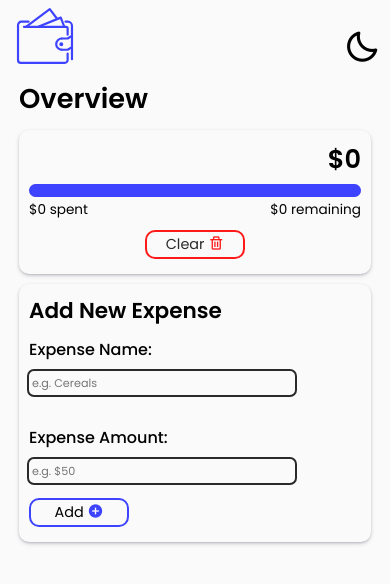
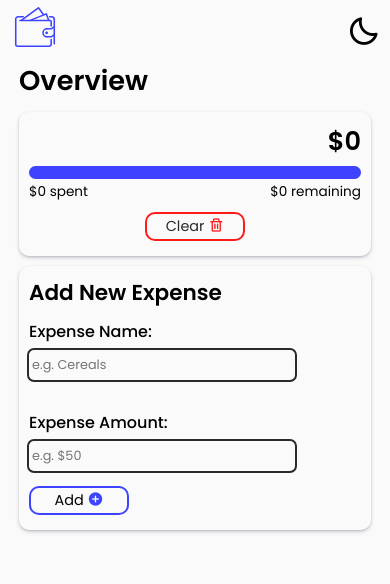
Before and after one commit to chrismbah/Spend-Smart, a React (Vite) app: page /budget in a window 390 px wide. Shown: the top 584 px of the page. Built offline with nearby package versions, Linux system fonts and the light colour scheme.

Commit message:
Minor changes

```diff
--- a/src/components/Budget/Budget.css
+++ b/src/components/Budget/Budget.css
@@ -123,6 +123,7 @@
     font-size: 1.02rem;
     outline: 2.5px solid var(--black-theme-2);
 }
+
 .new-expense .info input:focus{
     outline: 2.5px solid var(--secondary-theme-2);
 }
@@ -160,9 +161,6 @@
         width: 95%;
         margin-top: 0px;
     }
-    .new-expense .info input{
-        width: 100%;
-    }
     .budget .overview-title{
         font-size: 1.7rem;
     }
@@ -192,8 +190,12 @@
         font-size: 1rem;
     }
     .new-expense .info input{
-        font-size: .8rem;
+        font-size: .9rem;
         width: 250px;
+        height: 30px;
+    }
+    .new-expense .info input::placeholder{
+        font-size: 1rem;
     }
     .new-expense .info{
         flex-direction: column;
@@ -209,7 +211,7 @@
 }
 @media screen and (max-width:400px){
     .new-expense .info input::placeholder{
-        font-size: .7rem;
+        font-size: .8rem;
     }
     .new-expense .info input{
         font-size: .8rem;
--- a/src/components/Navbar/Nav.css
+++ b/src/components/Navbar/Nav.css
@@ -26,6 +26,13 @@
     .nav{
         width: 95%;
     }
+    .logo img{
+        width:50px;
+    }
+    .nav .link{
+        margin-top: 10px;
+        font-size: 2.1rem;
+    }
 }
 @media screen and (max-width:535px) {
     .logo .name {
```
